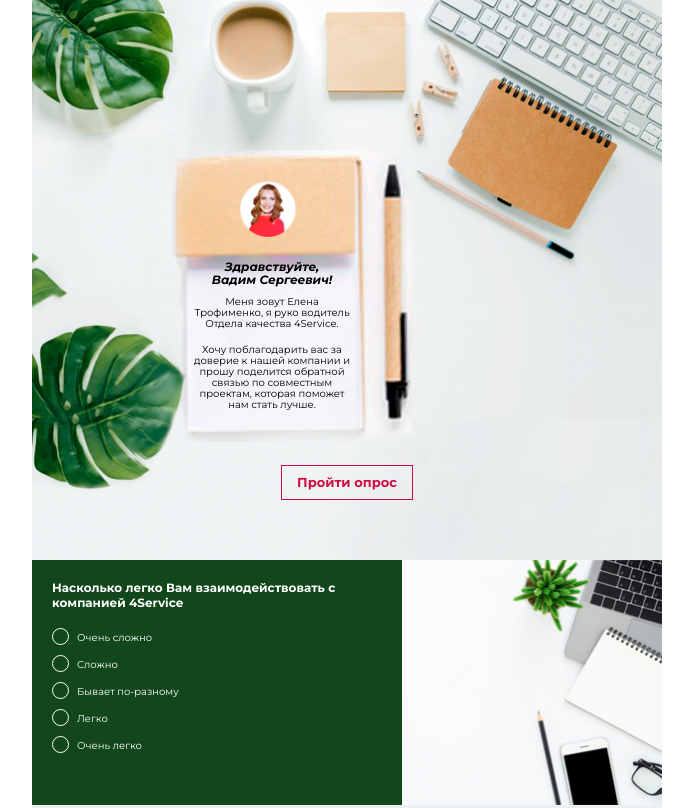
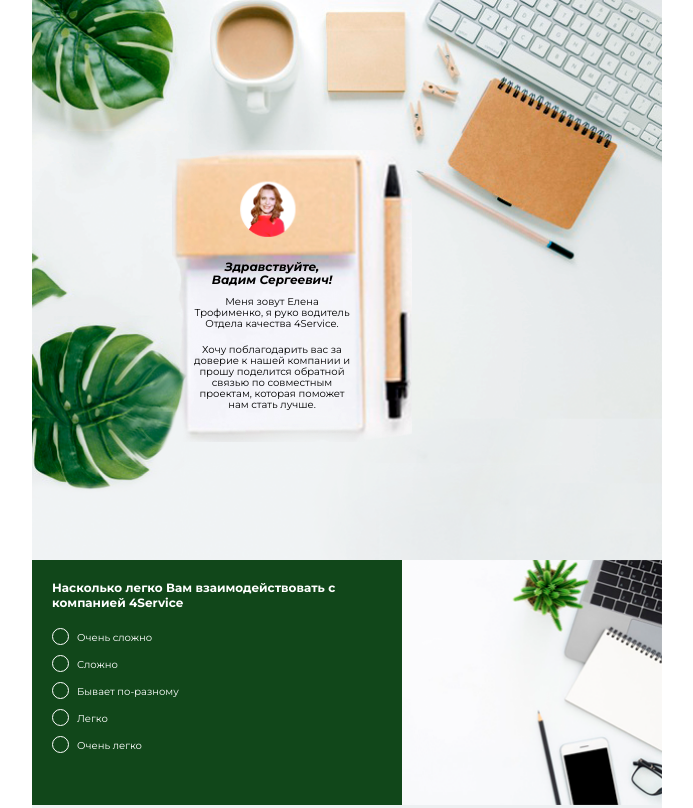
Before and after one commit to YuliaPol/web-html, a plain HTML site: page index.html in a window 1280 px wide. Shown: the top 808 px of the page, without its empty margins (293-986 px from the left). Drawn offline with Linux system fonts and the light colour scheme.

Commit message:
no button

```diff
--- a/index.html
+++ b/index.html
@@ -30,9 +30,6 @@
                         </p>
                     </div>
                 </div>
-            </div>
-            <div class="btn-container">
-                <p class="crimson-text">Пройти опрос</p>
             </div>
         </div>
         <div class="form-container">
```
